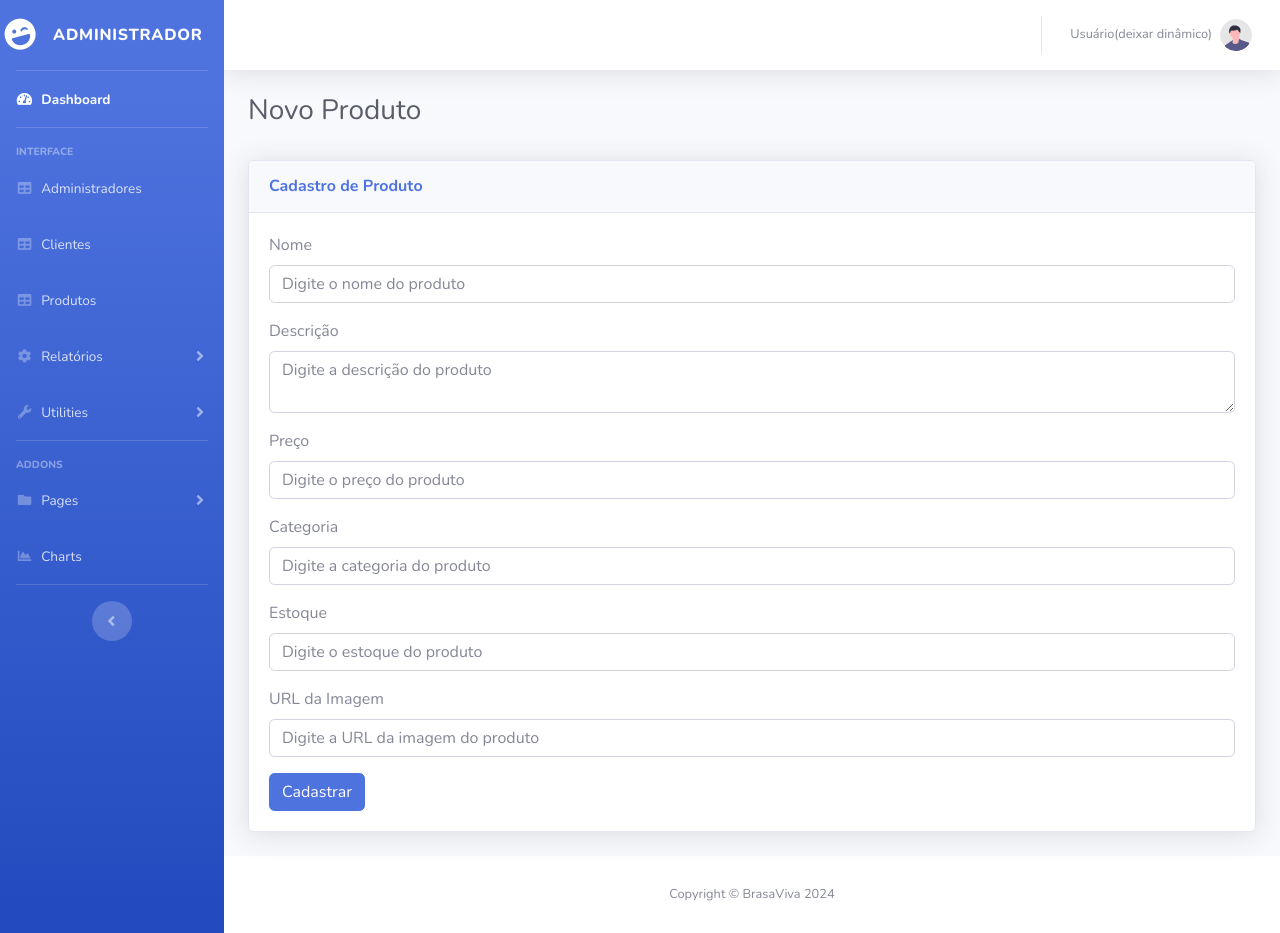
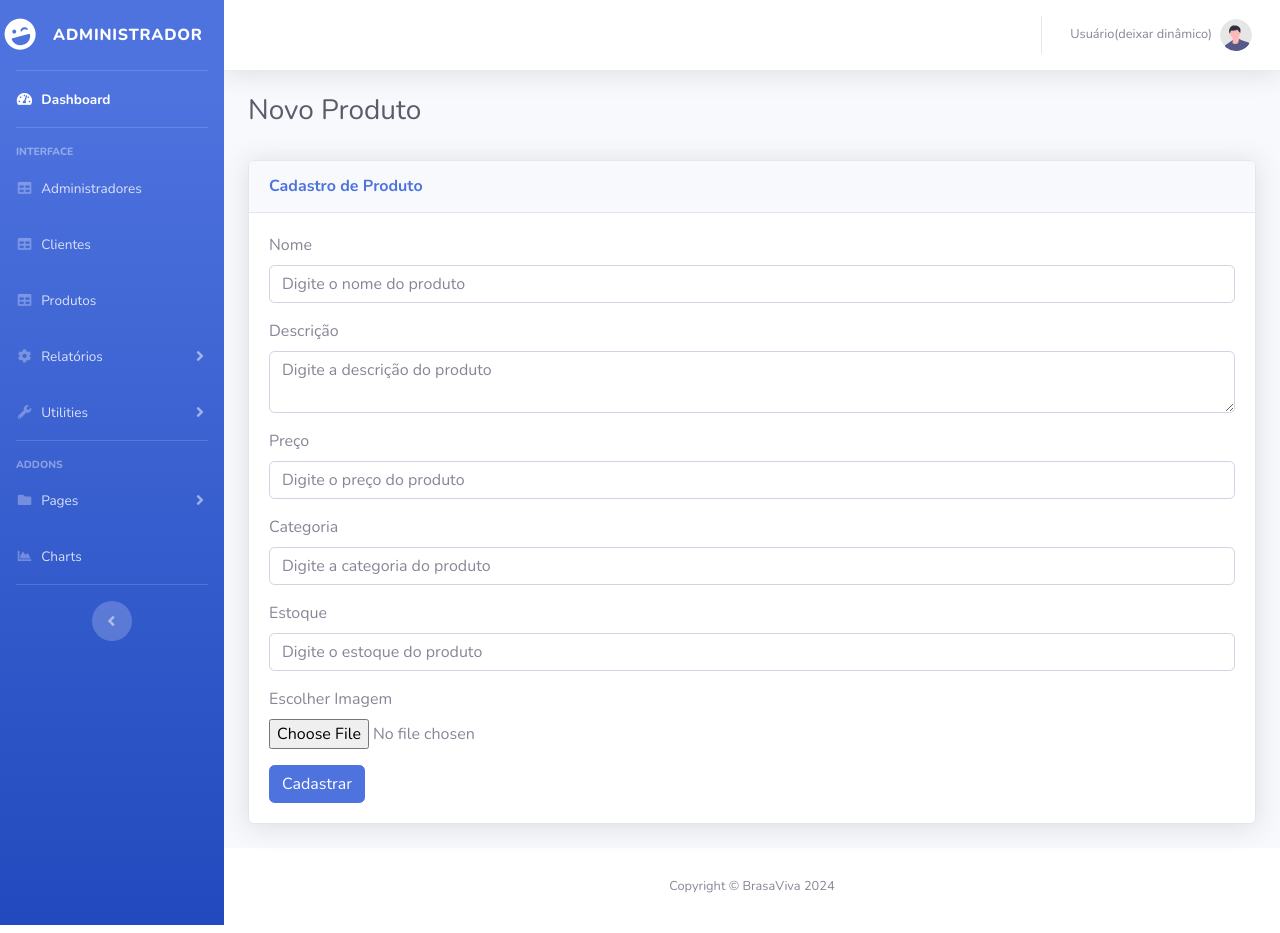
Before and after one commit to Klayvert-Andrade/BrasaViva, a Spring Boot app: page /produtos/novo in a window 1280 px wide. Run offline with Spring Boot 4, Linux system fonts and the light colour scheme; some libraries are stand-ins or nearby versions.

Commit message:
Imagens dos produtos na área do administrador

```diff
--- a/src/main/java/com/SpringWeb/Fruitables/controllers/ProdutoController.java
+++ b/src/main/java/com/SpringWeb/Fruitables/controllers/ProdutoController.java
@@ -1,5 +1,7 @@
 package com.SpringWeb.Fruitables.controllers;
 
+import java.io.File;
+import java.io.IOException;
 import java.util.List;
 import java.util.Optional;
 
@@ -9,6 +11,8 @@ import org.springframework.ui.Model;
 import org.springframework.web.bind.annotation.GetMapping;
 import org.springframework.web.bind.annotation.PathVariable;
 import org.springframework.web.bind.annotation.PostMapping;
+import org.springframework.web.bind.annotation.RequestParam;
+import org.springframework.web.multipart.MultipartFile;
 
 import com.SpringWeb.Fruitables.models.Produto;
 import com.SpringWeb.Fruitables.repositorio.ProdutoRepo;
@@ -36,7 +40,26 @@ public class ProdutoController {
 
     // Processar o formulário de criação de novo produto
     @PostMapping("/produtos/criar")
-    public String criar(Produto produto) {
+    public String criar(Produto produto, @RequestParam("imagem") MultipartFile imagem) {
+        // Verifica se o arquivo de imagem foi enviado
+        if (!imagem.isEmpty()) {
+            try {
+                // Define o caminho onde a imagem será salva
+                String caminho = new File("src/main/resources/static/img/" + imagem.getOriginalFilename()).getAbsolutePath();
+
+
+                // Salva o arquivo na pasta especificada
+                File destino = new File(caminho);
+                imagem.transferTo(destino);
+
+                // Define a URL da imagem no produto (caminho relativo para ser usado no HTML)
+                produto.setImagemUrl("/img/" + imagem.getOriginalFilename());
+            } catch (IOException e) {
+                e.printStackTrace();
+                return "redirect:/produtos"; // ou exiba uma mensagem de erro apropriada
+            }
+        }
+        // Salva o produto com a URL da imagem
         repo.save(produto);
         return "redirect:/produtos";
     }
@@ -62,12 +85,41 @@ public class ProdutoController {
     }
 
     @PostMapping("/produtos/{id}/atualizar")
-    public String atualizar(@PathVariable int id, Produto produto) {
-        if(!repo.existsById(id)) {
+    public String atualizar(@PathVariable int id, Produto produto, @RequestParam("imagem") MultipartFile imagem) {
+        // Verifica se o produto existe
+        if (!repo.existsById(id)) {
             return "redirect:/produtos";
         }
 
-        repo.save(produto);
+        try {
+            // Processar a nova imagem, se fornecida
+            if (!imagem.isEmpty()) {
+                // Define o caminho onde a nova imagem será salva
+                String nomeArquivo = imagem.getOriginalFilename();
+                String caminho = new File("src/main/resources/static/img/" + nomeArquivo).getAbsolutePath();
+
+                // Verifica se o arquivo foi salvo corretamente
+                File destino = new File(caminho);
+                imagem.transferTo(destino);
+
+                // Define a nova URL da imagem no produto
+                produto.setImagemUrl("/img/" + nomeArquivo);
+            } else {
+                // Se nenhuma nova imagem for enviada, mantém a URL da imagem existente
+                Optional<Produto> produtoExistente = repo.findById(id);
+                if (produtoExistente.isPresent()) {
+                    produto.setImagemUrl(produtoExistente.get().getImagemUrl());
+                }
+            }
+
+            // Salva o produto atualizado no banco de dados
+            repo.save(produto);
+
+        } catch (IOException e) {
+            // Captura exceções relacionadas ao processamento da imagem
+            e.printStackTrace();
+            return "redirect:/produtos?erroImagem";  // Redireciona com uma mensagem de erro
+        }
 
         return "redirect:/produtos";
     }
--- a/src/main/java/com/SpringWeb/Fruitables/models/Produto.java
+++ b/src/main/java/com/SpringWeb/Fruitables/models/Produto.java
@@ -89,5 +89,4 @@ public class Produto {
     public void setQuantidadeEstoque(int quantidadeEstoque) {
         this.quantidadeEstoque = quantidadeEstoque;
     }
-
 }
--- a/src/main/resources/application.properties
+++ b/src/main/resources/application.properties
@@ -4,3 +4,5 @@ spring.datasource.url=jdbc:mysql://localhost:3306/fruitables?useTimezone=true&se
 spring.jpa.properties.hibernate.dialect=org.hibernate.dialect.MySQLDialect
 spring.jpa.show_sql=true
 spring.jpa.hibernate.ddl-auto=update
+spring.servlet.multipart.max-file-size=5MB
+spring.servlet.multipart.max-request-size=5MB
--- a/src/main/resources/templates/administrativo/produtos/novo.html
+++ b/src/main/resources/templates/administrativo/produtos/novo.html
@@ -14,7 +14,7 @@
                 <h6 class="m-0 font-weight-bold text-primary">Cadastro de Produto</h6>
             </div>
             <div class="card-body">
-                <form method="POST" action="/produtos/criar" onsubmit="return confirm('Confirma a ação?')">
+                <form method="POST" action="/produtos/criar" onsubmit="return confirm('Confirma a ação?')"enctype="multipart/form-data">
                     <!-- Nome do Produto -->
                     <div class="form-group mb-3">
                         <label for="nome">Nome</label>
@@ -30,7 +30,7 @@
                     <!-- Preço do Produto -->
                     <div class="form-group mb-3">
                         <label for="preco">Preço</label>
-                        <input type="number" step="0.01" class="form-control" required id="preco" name="preco" placeholder="Digite o preço do produto">
+                        <input type="number" step="0.02" class="form-control" required id="preco" name="preco" placeholder="Digite o preço do produto">
                     </div>
 
                     <!-- Categoria do Produto -->
@@ -42,13 +42,13 @@
                     <!-- Estoque do Produto -->
                     <div class="form-group mb-3">
                         <label for="categoria">Estoque</label>
-                        <input type="text" class="form-control" required id="quantidadeEstoque" name="quantidadeEstoque" placeholder="Digite o estoque do produto">
+                        <input type="number" class="form-control" required id="quantidadeEstoque" name="quantidadeEstoque" placeholder="Digite o estoque do produto">
                     </div>
 
-                    <!-- URL da Imagem do Produto -->
+                    <!-- Upload da Imagem do Produto -->
                     <div class="form-group mb-3">
-                        <label for="imagemUrl">URL da Imagem</label>
-                        <input type="text" class="form-control" required id="imagemUrl" name="imagemUrl" placeholder="Digite a URL da imagem do produto">
+                        <label for="imagem">Escolher Imagem</label>
+                        <input type="file" class="form-control-file" id="imagem" name="imagem" accept="image/*" required>
                     </div>
 
                     <!-- Botão Cadastrar -->
--- a/src/main/resources/templates/administrativo/shared_adm/header.html
+++ b/src/main/resources/templates/administrativo/shared_adm/header.html
@@ -31,7 +31,7 @@
         <ul class="navbar-nav bg-gradient-primary sidebar sidebar-dark accordion" id="accordionSidebar">
 
             <!-- Sidebar - Brand -->
-            <a class="sidebar-brand d-flex align-items-center justify-content-center" href="/">
+            <a class="sidebar-brand d-flex align-items-center justify-content-center" href="/administrativo">
                 <div class="sidebar-brand-icon rotate-n-15">
                     <i class="fas fa-laugh-wink"></i>
                 </div>
@@ -43,7 +43,7 @@
 
             <!-- Nav Item - Dashboard -->
             <li class="nav-item active">
-                <a class="nav-link" href="/">
+                <a class="nav-link" href="/administrativo">
                     <i class="fas fa-fw fa-tachometer-alt"></i>
                     <span>Dashboard<span th:text="${nome}"></span></a>
             </li>
--- a/src/main/resources/templates/shop/index.html
+++ b/src/main/resources/templates/shop/index.html
@@ -24,7 +24,7 @@
                                     <label for="fruits">Default Sorting:</label>
                                     <select id="fruits" name="fruitlist" class="border-0 form-select-sm bg-light me-3" form="fruitform">
                                         <option value="volvo">Nothing</option>
-                                        <option value="saab">Popularity</option>
+                                        <option value="saab">Popular</option>
                                         <option value="opel">Organic</option>
                                         <option value="audi">Fantastic</option>
                                     </select>
```
Also changed, not shown: src/main/resources/templates/administrativo/produtos/editar.html (+36 -3 lines), src/main/resources/templates/home/index.html (+2 -5 lines), src/main/resources/static/img/245f05af45001bce472b847b6e810e41.jpg (added), 7 other files.
